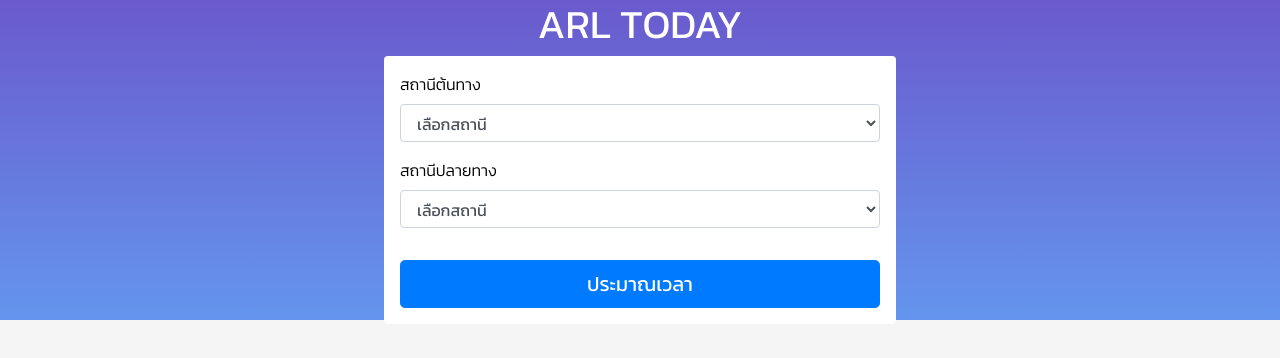
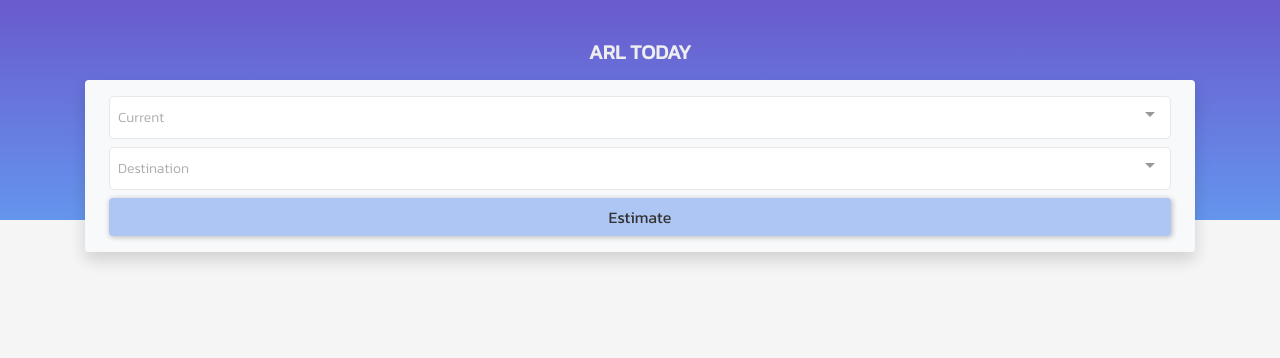
Before and after one commit to loukhin/ARL-today, a Vue app in the folder frontend/: page / in a window 1280 px wide. Shown: the top 358 px of the page. Built offline with nearby package versions, Linux system fonts and the light colour scheme.

Commit message:
Update mobile breakpoint

```diff
--- a/frontend/src/dashboard/Dashboard.vue
+++ b/frontend/src/dashboard/Dashboard.vue
@@ -1,21 +1,23 @@
 <template>
   <div>
-        <div class="d-block d-md-none">
-            <Mobile></Mobile>
-        </div>
-        <div class="d-none d-md-block">
-            <Desktop></Desktop>
-        </div>
+    <Mobile v-if="isMobileOnly"></Mobile>
+    <Desktop v-else></Desktop>
   </div>
 </template>
 <script>
-import Mobile from './device/Mobile.vue'
-import Desktop from './device/Desktop.vue'
+import Mobile from "./device/Mobile.vue";
+import Desktop from "./device/Desktop.vue";
+import { isMobileOnly } from "mobile-device-detect";
 
 export default {
+  data() {
+    return {
+      isMobileOnly
+    };
+  },
   components: {
     Mobile,
     Desktop
   }
-}
+};
 </script>
```
Lines whose indentation alone changed are shown as unchanged.
